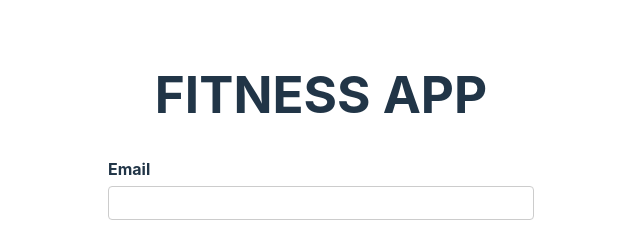
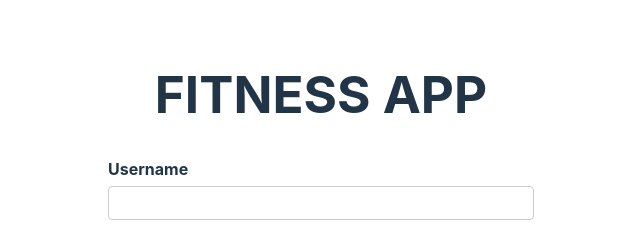
Before and after one commit to ainhoabh/fitness-app, a React (Vite) app in the folder frontend/fitness-app/: page / in a window 1280 px wide. Shown: the top 244 px of the page, without its empty margins (319-959 px from the left). Built offline with nearby package versions, Linux system fonts and the light colour scheme.

Commit message:
added an axios post request to post trainings to the junction table which includes now three exercises per day

```diff
--- a/frontend/fitness-app/src/components/login/loginForm.jsx
+++ b/frontend/fitness-app/src/components/login/loginForm.jsx
@@ -15,7 +15,7 @@ const LoginForm = () => {
   const onSubmit = async (data) => {
     axios
       .post("http://localhost:5000/login", {
-        email: data.email,
+        username: data.username,
         password: data.password,
       })
       .then((response) => {
@@ -23,6 +23,7 @@ const LoginForm = () => {
         sessionStorage.setItem("token", response.data.access_token);
         setLoginError("");
         navigate("/schedule");
+        sessionStorage.setItem("username", data.username);
       })
       .catch((error) => {
         if (error.response) {
@@ -46,20 +47,15 @@ const LoginForm = () => {
       ) : (
         <form onSubmit={handleSubmit(onSubmit, onError)} noValidate>
           <div className="form-control">
-            <label htmlFor="email">Email</label>
+            <label htmlFor="username">Username</label>
             <input
-              type="email"
-              id="email"
-              {...register("email", {
-                required: { value: true, message: "Email is required." },
-                // pattern: {
-                //   value:
-                //     /^[a-zA-Z0-9.!#$%&'*+/=?^_`{|}~-]+@[a-zA-Z0-9-]+(?:\.[a-zA-Z0-9-]+)*$/,
-                //   message: "Invalid email format",
-                // },
+              type="text"
+              id="username"
+              {...register("username", {
+                required: { value: true, message: "Username is required." },
               })}
             />
-            <p className="error">{errors.email?.message}</p>
+            <p className="error">{errors.username?.message}</p>
           </div>
 
           <div className="form-control">
--- a/frontend/fitness-app/src/components/pages/schedule.jsx
+++ b/frontend/fitness-app/src/components/pages/schedule.jsx
@@ -38,15 +38,44 @@ const Schedule = () => {
     getAllData();
   }, []);
 
-  const onSubmit = (formData) => {
+  const onSubmit = async (formData) => {
     console.log("form submitted!", formData);
     setData(JSON.stringify(formData, null, 2));
-    console.log(data);
 
-    // TODO create the submission request to the server
-    // TODO prepare the data from "data" to be submitted
-    // TODO Modify "training" table to include more than one exercise per day
-    // TODO Change values inside the "training" table so that it has names, not IDs
+    const username = sessionStorage.getItem("username");
+    const trainingData = days.map((day) => ({
+      day,
+      user: username,
+      exercise1: formData[`exercise1_${day}`],
+      exercise2: formData[`exercise2_${day}`],
+      exercise3: formData[`exercise3_${day}`],
+    }));
+
+    try {
+      await Promise.all(
+        trainingData.map(async (data) => {
+          await axios.post("http://localhost:5000/training", data);
+        })
+      );
+      console.log("All requests completed", data);
+    } catch (error) {
+      console.error("Error posting request", error);
+    }
+
+    // const postData = () => {
+    //   axios
+    //     .post("http://localhost:5000/training", {
+    //       day: "Monday",
+    //       user: username,
+    //       exercise1: "Squat",
+    //       exercise2: "Push-up",
+    //       exercise3: "Chin-up",
+    //     })
+    //     .then((response) => {
+    //       console.log("response: ", response);
+    //     });
+    // };
+    // postData();
   };
 
   return (
```
